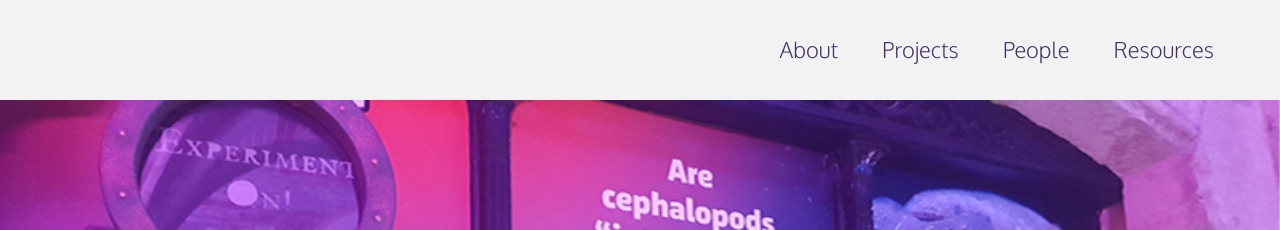
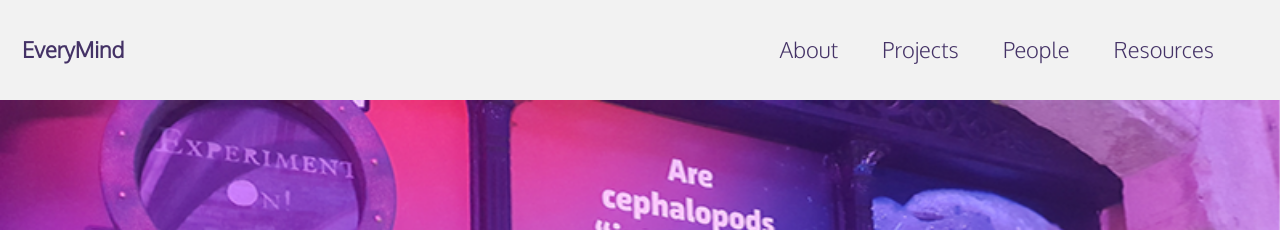
Before and after one commit to everymind/SurprisingMinds, a Jekyll site: the page built from index.md, in a window 1280 px wide and 900 px high. Shown: the top 230 px of the window. Built offline with Jekyll 4.4.1, drawn with Linux system fonts in a browser that asks for light colours; some web fonts are replaced.

Commit message:
Update masthead.html

```diff
--- a/_includes/masthead.html
+++ b/_includes/masthead.html
@@ -2,7 +2,7 @@
   <div class="masthead__inner-wrap">
     <div class="masthead__menu">
       <nav id="site-nav" class="greedy-nav">
-        <!-- <a class="site-title" href="{{ '/' | absolute_url }}">{{ site.title }}</a> -->
+        <a class="site-title" href="{{ '/' | absolute_url }}">{{ site.title }}</a>
         <ul class="visible-links">
           {% for link in site.data.navigation.main %}
             {% if link.url contains 'http' %}
```
